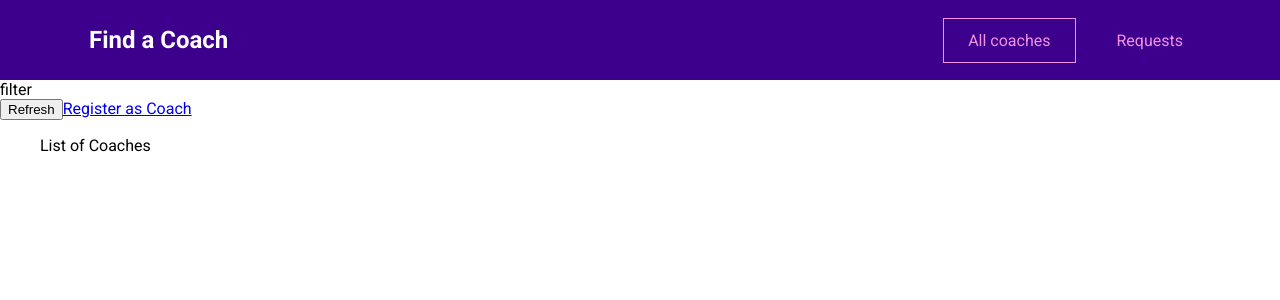
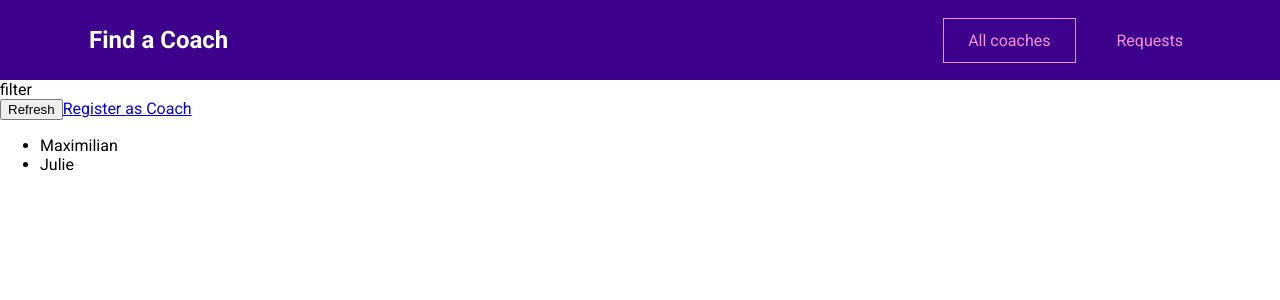
Before and after one commit to MFkirin/Coach-finder, a Vue app: page /coaches in a window 1280 px wide. Shown: the top 300 px of the page. Built offline with nearby package versions, Linux system fonts and the light colour scheme.

Commit message:
coach rendering list

```diff
--- a/src/pages/coaches/CoachesList.vue
+++ b/src/pages/coaches/CoachesList.vue
@@ -5,6 +5,24 @@
             <button>Refresh</button>
             <router-link to="/register">Register as Coach</router-link>
         </div>
-        <ul>List of Coaches</ul>
+        <ul v-if="hasCoaches">
+            <li v-for="coach in filterredCoaches" :key="coach">
+                {{ coach.firstName }}
+            </li>
+        </ul>
+        <h3 v-else> No coaches found</h3>
     </section>
 </template>
+
+<script>
+export default{
+    computed:{
+        filterredCoaches(){
+            return this.$store.getters['coaches/coaches']
+        },
+        hasCoaches(){
+            return this.$store.getters['coaches/hasCoaches']
+        }
+    }
+}
+</script>
```
